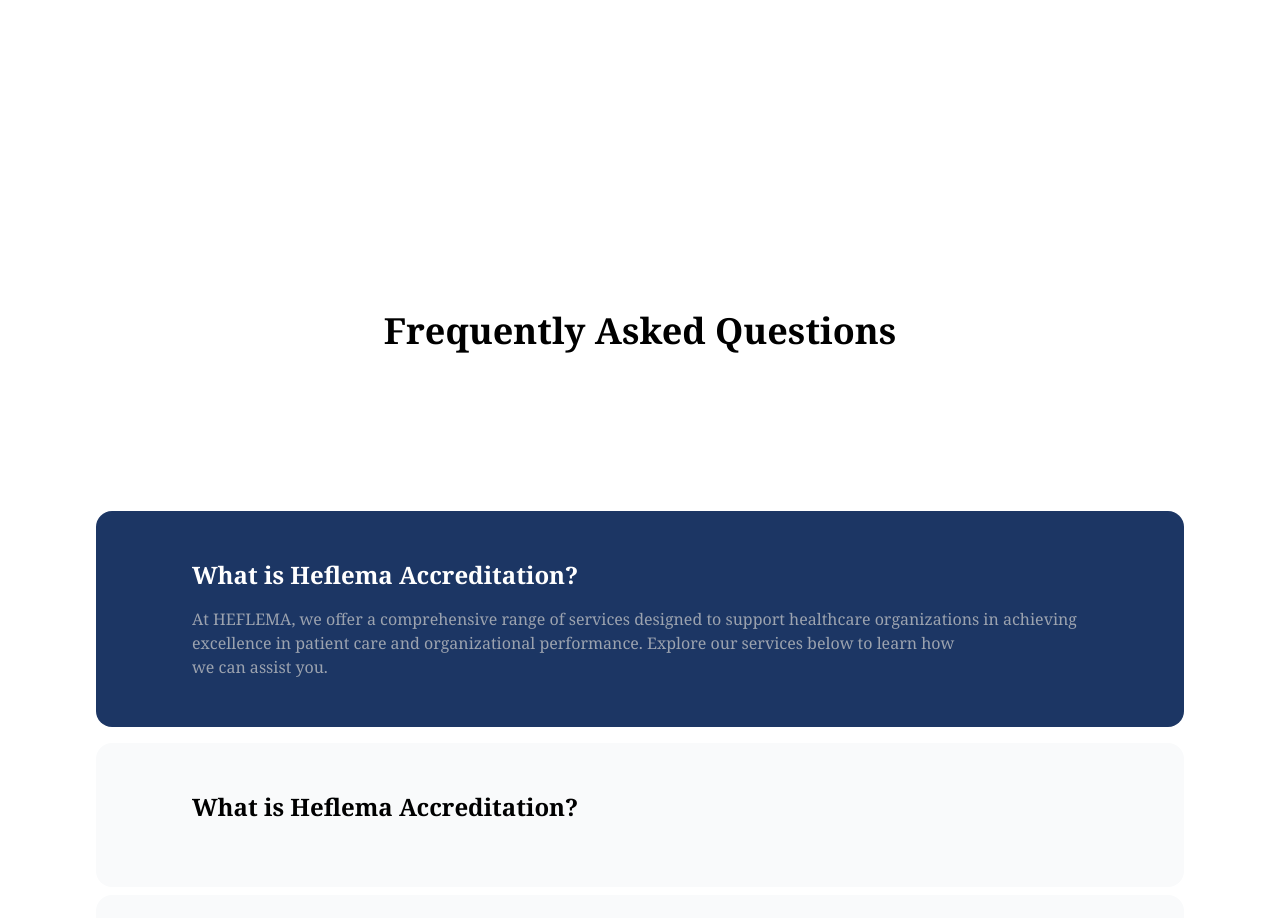
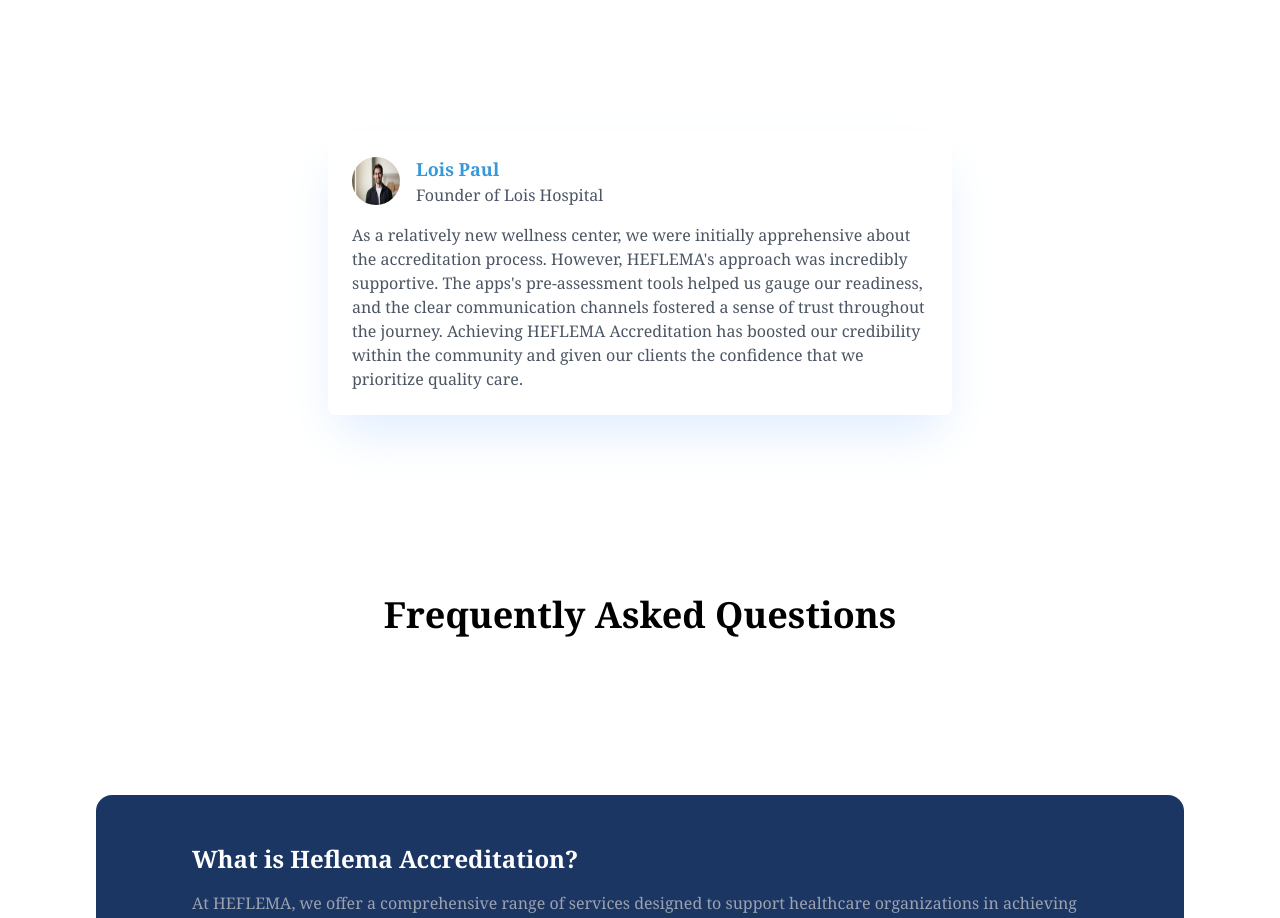
Before and after one commit to Benzics/hayok-frontend, a Next.js app: page / in a window 1280 px wide. Shown: the part 3560-4478 px from the top of the page. Built offline with nearby package versions, Linux system fonts and the light colour scheme.

Commit message:
Testimonial box designed

```diff
--- a/components/Testimonial.tsx
+++ b/components/Testimonial.tsx
@@ -6,8 +6,36 @@
         <h1 className="font-bold font-serif text-center text-4xl mx-24 py-40">
             Don&apos;t Just Take Our Words For It!
         </h1>
-        <div className="px-24 grid">
+        <div className="">
+            <div className="grid grid-cols-12 gap-8 font-serif">
+                <div className="col-span-3 "></div>
+                <div className="col-span-6">
+                    <div className="bg-white rounded-lg shadow-2xl shadow-blue-100 p-6">
+                        <div className="flex items-center mb-4">
+                            <img
+                                className="w-12 h-12 rounded-full mr-4"
+                                src="./profile.jpg"
+                                alt="Lois Paul"
+                            />
+                            <div>
+                            <p className="text-lg font-bold custom-text-blue">Lois Paul</p>
+                            <p className="text-gray-600">Founder of Lois Hospital</p>
+                        </div>
+                        </div>
+                        <p className="text-gray-600">
+                            As a relatively new wellness center, we were initially apprehensive about the accreditation process.
+                            However, HEFLEMA&apos;s approach was incredibly supportive. The apps&apos;s pre-assessment tools helped us gauge
+                            our readiness, and the clear communication channels fostered a sense of trust throughout the journey.
+                            Achieving HEFLEMA Accreditation has boosted our credibility within the community and given our clients
+                            the confidence that we prioritize quality care.
+                        </p>
+                    </div>
+                </div>
 
+
+                <div className="col-span-3"></div>
+
+            </div>
         </div>
     </section>
   )
```
